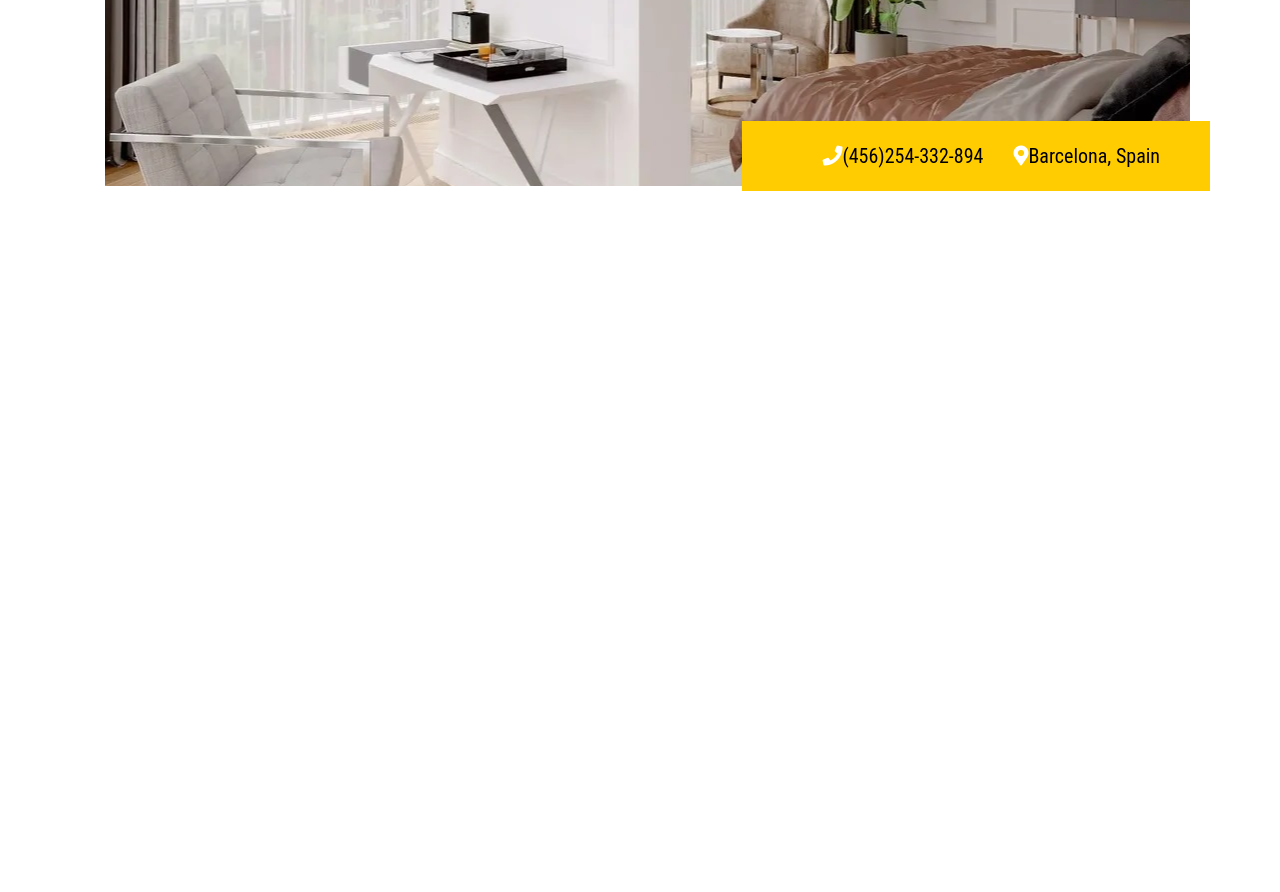
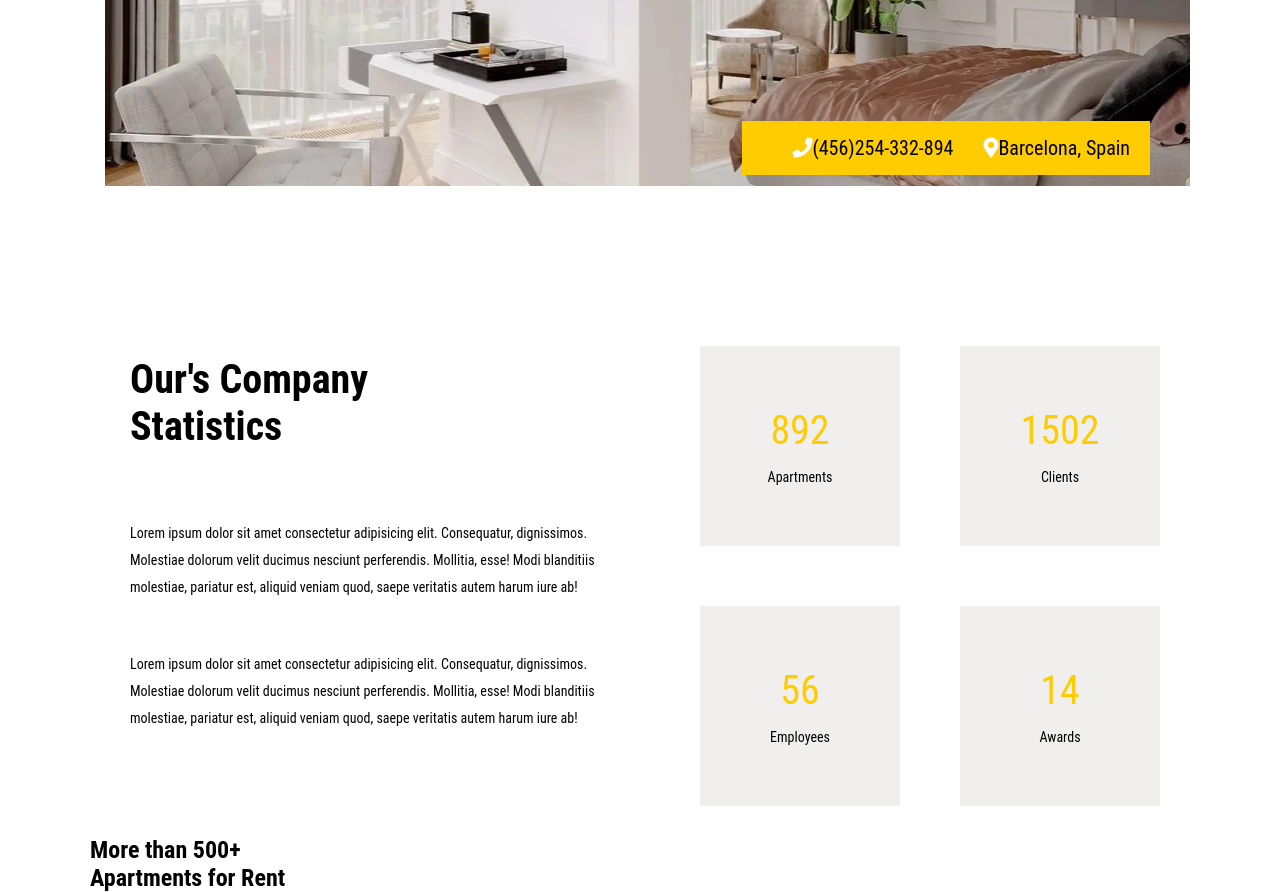
Before and after one commit to katesavinova/layout-work, a plain HTML site: page index.html in a window 1280 px wide. Shown: the part 369-1261 px from the top of the page. Before the commit the page ends 800 px from the top, so only its background shows below. Drawn offline with Linux system fonts and the light colour scheme.

Commit message:
statistics section

```diff
--- a/index.html
+++ b/index.html
@@ -40,6 +40,44 @@
                 <p><i class="fas fa-map-marker-alt"></i>Barcelona, Spain</p>
             </div>
         </section>
+        <section class="stats wrapper">
+            <div class="stats-text">
+                <h2>Our's Company<br> Statistics</h2>
+                <p>Lorem ipsum dolor sit amet consectetur adipisicing elit. Consequatur, dignissimos. Molestiae dolorum
+                    velit ducimus nesciunt perferendis. Mollitia, esse! Modi blanditiis molestiae, pariatur est, aliquid
+                    veniam quod, saepe veritatis autem harum iure ab!</p>
+                <p>Lorem ipsum dolor sit amet consectetur adipisicing elit. Consequatur, dignissimos. Molestiae dolorum
+                    velit ducimus nesciunt perferendis. Mollitia, esse! Modi blanditiis molestiae, pariatur est, aliquid
+                    veniam quod, saepe veritatis autem harum iure ab!</p>
+            </div>
+            <div class="stats-num">
+                <div class="stats-line">
+                    <div class="square">
+                        <span class="stats-square">892</span>
+                        <span class="square-text">Apartments</span>
+                    </div>
+                    <div class="square">
+                        <span class="stats-square">1502</span>
+                        <span class="square-text">Clients</span>
+                    </div>
+                </div>
+                <div class="stats-line">
+                    <div class="square">
+                        <span class="stats-square">56</span>
+                        <span class="square-text">Employees</span>
+                    </div>
+                    <div class="square">
+                        <span class="stats-square">14</span>
+                        <span class="square-text">Awards</span>
+                    </div>
+                </div>
+            </div>
+        </section>
+        <section class="apartments">
+            <div class="wrapper apart">
+                <h2>More than 500+ <br>Apartments for Rent </h2>
+            </div>
+        </section>
     </main>
 
     <script src="script/script.js"></script>
--- a/style/style.css
+++ b/style/style.css
@@ -71,10 +71,10 @@ nav{
     max-width: 590px;
     position: absolute;
     top: 490px;
-    right: 70px;
+    right: 130px;
     display: flex;
     justify-content: space-between;
-    padding: 23px 50px;
+    padding: 15px 20px;
 }
 .introContacts i{
     color: white;
@@ -83,6 +83,44 @@ nav{
 .introContacts p{
     font-size: 20px;
 }
+.stats{
+    display: flex;
+    margin-top: 130px;
+}
+.stats-line{
+    display: flex;
+}
+.stats-text{
+    padding: 40px;
+}
+.stats-text h2{
+    font-size: 40px;
+    margin-bottom: 70px;
+}
+.stats-text p{
+    margin-top: 50px;
+    font-size: 14px;
+    line-height: 27px;
+}
+.square{
+    width: 200px;
+    height: 200px;
+    background-color:#f0efee;
+    margin: 30px;
+    display: flex;
+    justify-content: center;
+    align-items: center;
+    flex-direction: column;
+}
+.stats-square{
+    font-size: 40px;
+    color: #ffcc01;
+    margin-bottom: 15px;
+}
+.square-text{
+    font-size: 14px;
+}
+
 @media screen and (max-width: 765px){
     .toggle{
         width: 100%;
@@ -160,4 +198,22 @@ nav{
     .intro .introContacts p{
         font-size: 12px;
     }
+    .stats{
+        margin: 0;
+        flex-direction: column;
+    }
+    .stats-text{
+        padding: 6px;
+    }
+    .stats-text h2{
+        margin: 5px;
+        font-size: 25px;
+    }
+    .stats-text p{
+        margin: 5px;
+        font-size: 12px;
+    }
+    .square{
+        height: 100px;
+    }
 }
```
